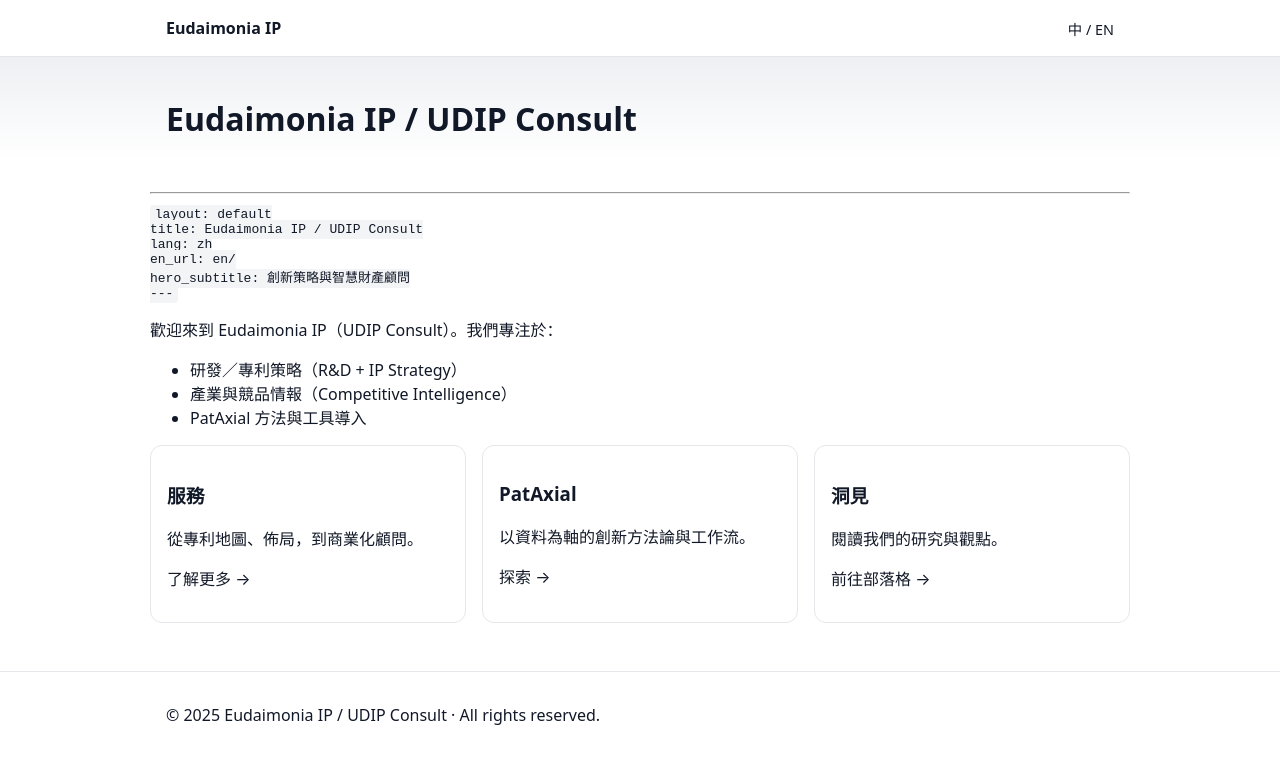
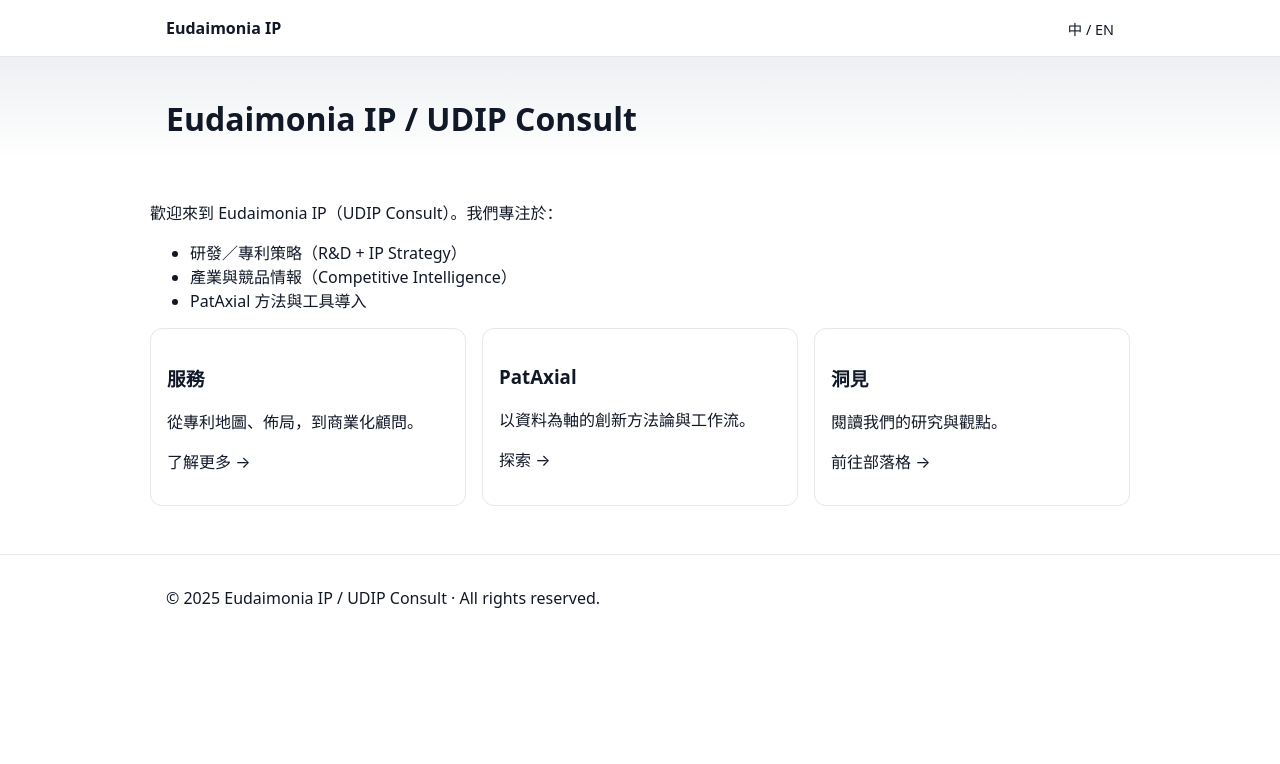
Before and after one commit to nuancenil/udipconsult, a Jekyll site: the page built from index.md, in a window 1280 px wide. Shown: the top 764 px of the page. Built offline with Jekyll 4.4.1, drawn with Linux system fonts in a browser that asks for light colours; our own code applies the rules of GitHub Pages for plain Markdown files.

Commit message:
Update index.md

```diff
--- a/index.md
+++ b/index.md
@@ -1,10 +1,3 @@
----
-    layout: default
-    title: Eudaimonia IP / UDIP Consult
-    lang: zh
-    en_url: en/
-    hero_subtitle: 創新策略與智慧財產顧問
-    ---
 
 歡迎來到 Eudaimonia IP（UDIP Consult）。我們專注於：
 - 研發／專利策略（R&D + IP Strategy）
```
